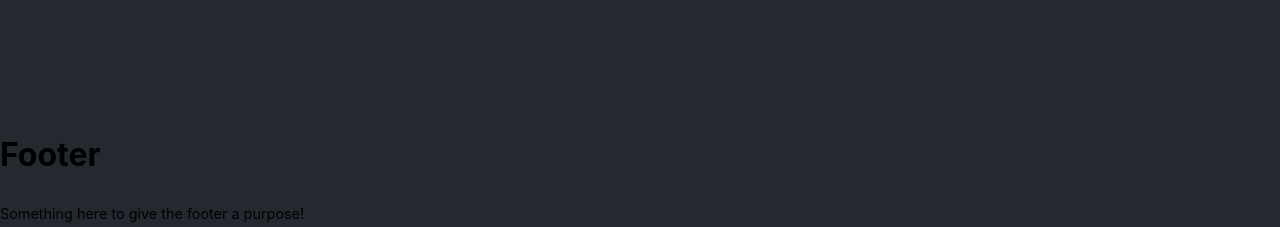
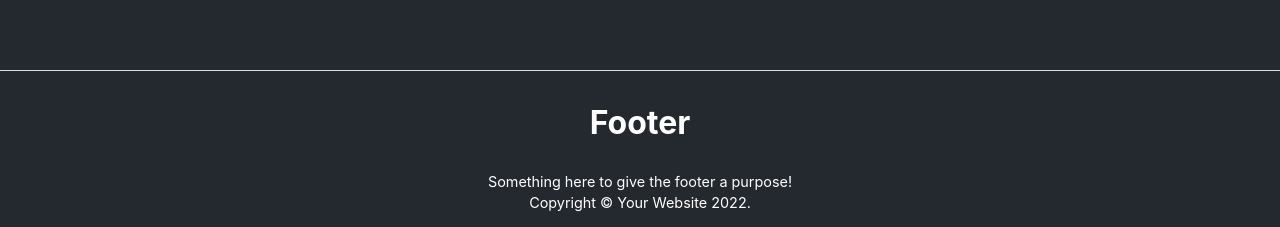
Before and after one commit to mahshid22/react--react-query--type-script-, a React (Create React App) app: page / in a window 1280 px wide. Shown: the part 554-781 px from the top of the page. Built offline with nearby package versions, Linux system fonts and the light colour scheme; no server answers.

Commit message:
add styles to footer

```diff
--- a/src/components/Footer/Footer.module.css
+++ b/src/components/Footer/Footer.module.css
@@ -1 +1,8 @@
-.Footer {}
+.Footer {
+  border-top: 1px rgb(224 220 220) solid;
+  display: flex;
+  flex-direction: column;
+  align-items: center;
+  padding: 2em 0;
+  color: #fff;
+}
```
